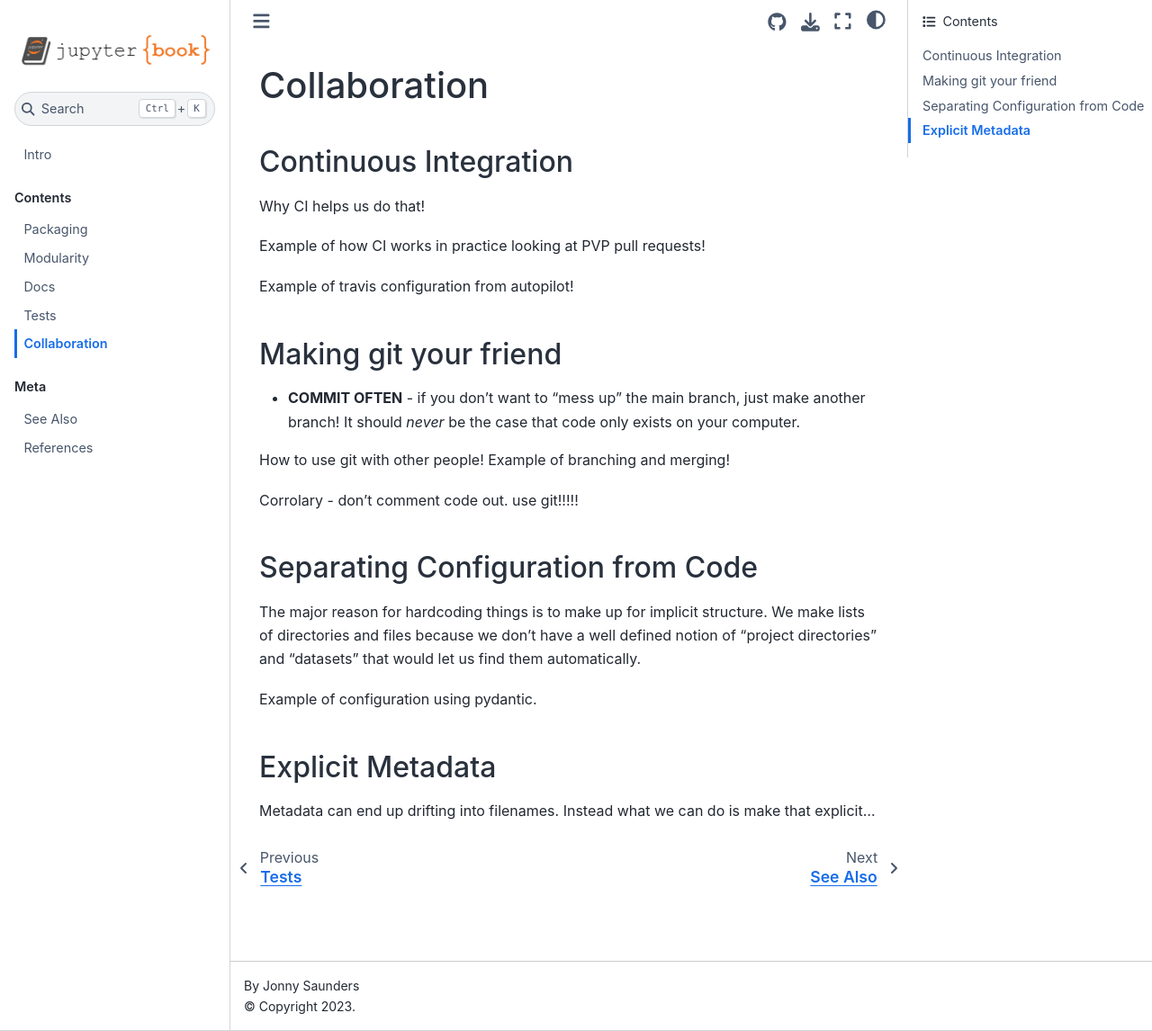
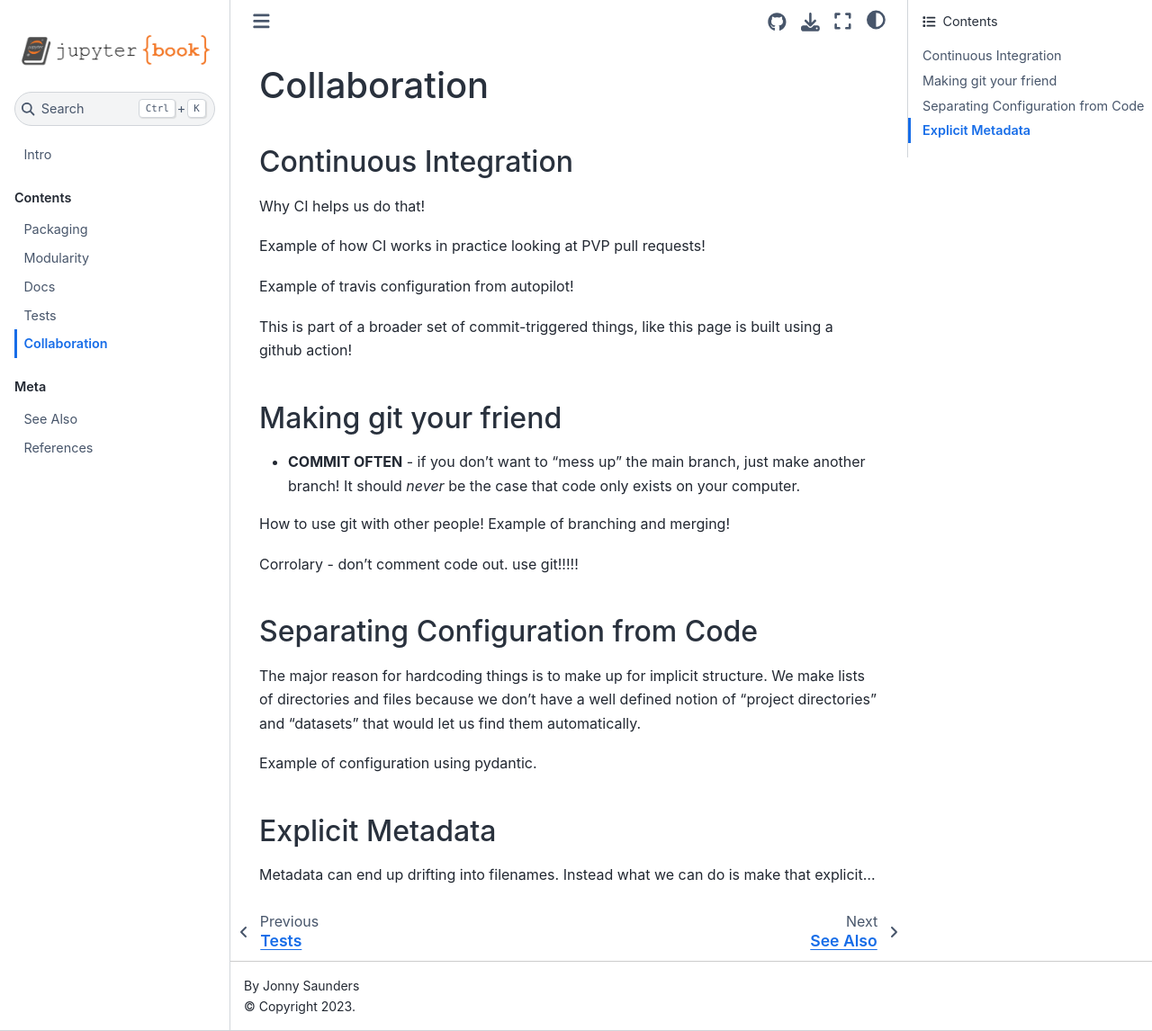
Before and after one commit to sneakers-the-rat/lab-programming-workshop, a Jupyter Book: the page built from docs/collaboration.md, in a window 1280 px wide and 1146 px high. Shown: the whole window at 90% size. Built offline with Jupyter Book 1.0.4 settings and Sphinx 7.4.7 and the Sphinx Book theme 1.1.4, drawn with Linux system fonts in a browser that asks for light colours.

Commit message:
reminder to show github action for this page

```diff
--- a/docs/collaboration.md
+++ b/docs/collaboration.md
@@ -7,6 +7,8 @@ Why CI helps us do that!
 Example of how CI works in practice looking at PVP pull requests!
 
 Example of travis configuration from autopilot!
+
+This is part of a broader set of commit-triggered things, like this page is built using a github action!
 
 ## Making git your friend
 
```
